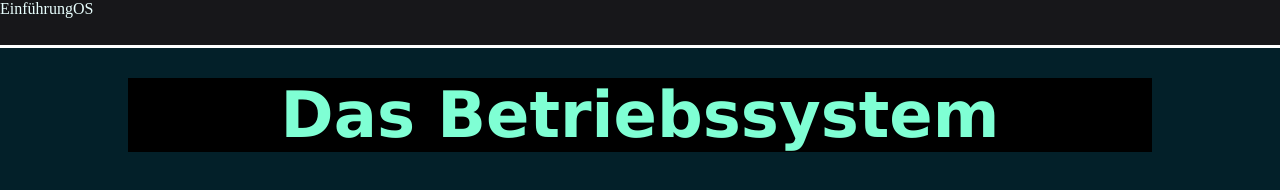
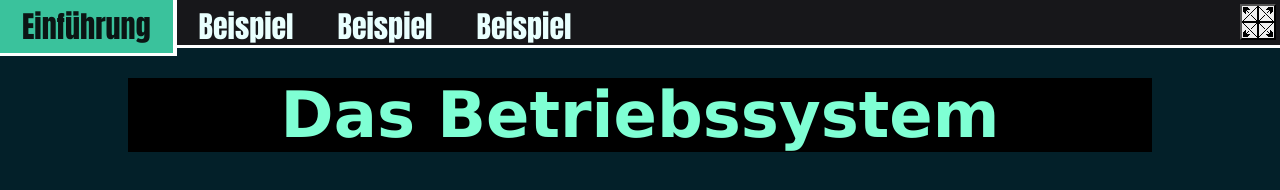
Before and after one commit to chaosFaktor/openpad, a plain HTML site: page guides/os.html in a window 1280 px wide. Drawn offline with Linux system fonts and the light colour scheme.

Commit message:
Further updates to the TopBar (I just want to sleeeeeeeeeeeep!)

```diff
--- a/css/basic.css
+++ b/css/basic.css
@@ -1,3 +1,6 @@
 *{
     margin: 0;
 }
+body{
+    font-family: Impact, Haettenschweiler, 'Arial Narrow Bold', sans-serif;
+}
--- a/css/topBar.css
+++ b/css/topBar.css
@@ -13,15 +13,35 @@
 
 }
 
-.topdiv th{
+.topdiv .imp{
+    float: left;
+    padding: 4px 22px;
+    font-size: 30px;
+    font-weight: 600;
+    text-align: center;
+    color:rgb(11, 21, 20);
+    text-decoration: none;
+    background-color: rgb(58, 194, 156);
     border: 0px;
-    border-right: 2px;
-    border-left: 2px;
-    border-color: azure;
+    border-bottom: 3px;
+    border-right: 4px;
+    border-color: white;
+    border-style: solid;
+
 }
 .topdiv a {
     float: left;
+    padding: 4px 22px;
+    font-size: 30px;
     text-align: center;
     color:rgb(233, 255, 254);
     text-decoration: none;
+    background-color: rgba(0, 0, 0, 0);
 }
+.topdiv .dropdownlogo {
+    float: right;
+    padding: 16px 16px;
+    margin: 4px;
+    background-image: url("../images/ChaosSphere.png");
+
+}
--- a/guides/os.html
+++ b/guides/os.html
@@ -21,15 +21,11 @@
 
 <body>
     <div class="topdiv">
-        <tr>
-            <th>
-                <a href="../index.html">Einführung</a>
-            </th>
-            <th>
-                <a href="../">OS</a>
-            </th>
-        </tr>
-
+        <a class="imp" href="../index.html">Einführung</a>
+        <a href="">Beispiel</a>
+        <a href="">Beispiel</a>
+        <a href="">Beispiel</a>
+        <button onclick="toggleTopDropdown()" class="dropdownlogo">
     </div>
 
     <div class="container">
```
Also changed, not shown: images/ChaosSphere.png (added), images/ChaosSphereInverted.png (added), js/dropdown.js (added), js/paragraphs.js (deleted), 1 other file.
